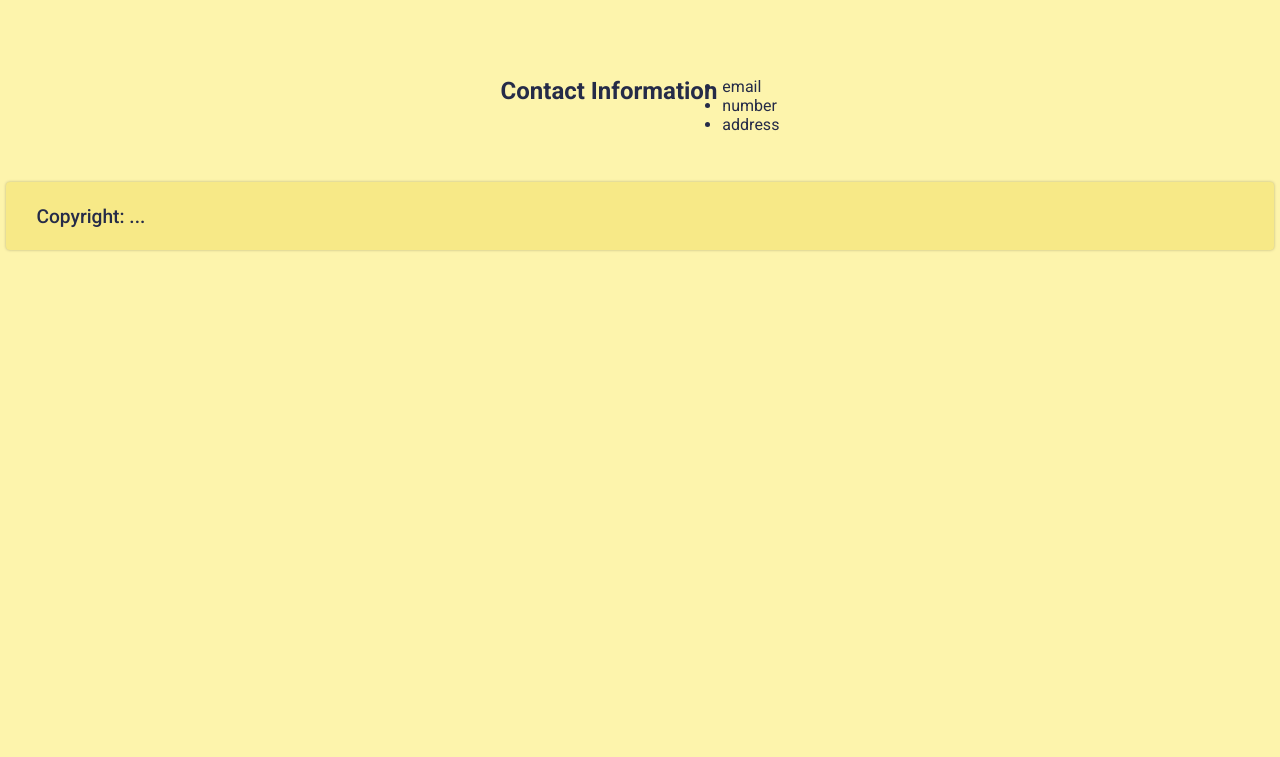
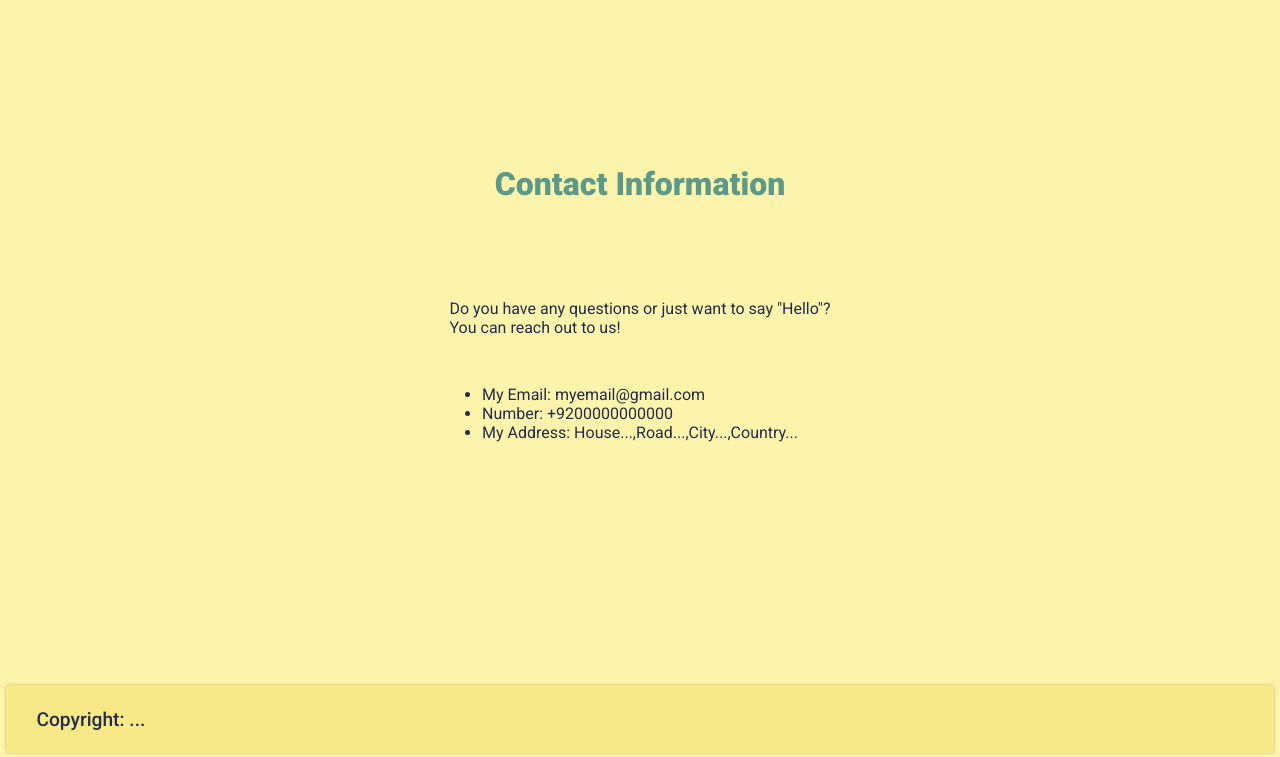
Before and after one commit to Al-Amin-Khan-Shakil/Favorite-Books, a website: page index.html in a window 1280 px wide. Shown: the part 1163-1920 px from the top of the page. Before the commit the page ends 1417 px from the top, so only its background shows below. Drawn offline with Linux system fonts and the light colour scheme.

Commit message:
Created contact section

```diff
--- a/CSS/style.css
+++ b/CSS/style.css
@@ -68,7 +68,7 @@ body {
 }
 
 .menu-list:hover {
-  color:#5b9a8b;
+  color: #16814f;
 }
 
 .menu-list:last-child {
@@ -263,6 +263,24 @@ body {
   justify-content: center;
   align-items: center;
   width: 100vw;
+  height: 70vh;
+}
+
+.contact-container {
+  display: flex;
+  flex-direction: column;
+  justify-content: flex-start;
+  align-items: center;
+  width: 70vw;
+  height: 60vh;
+  row-gap: 6vh;
+}
+
+.contact-title {
+  font-size: 2rem;
+  font-weight: 800;
+  color: #5b9a8b;
+  margin: 6vh 0;
 }
 
 #footer-section {
--- a/JavaScript/script.js
+++ b/JavaScript/script.js
@@ -6,6 +6,7 @@ const contactInfo = document.getElementById('contact-link');
 const bookList = document.getElementById('book-list');
 const addNewSection = document.getElementById('add-new-section');
 const contactSection = document.getElementById('contact-section');
+const dateHolder = document.getElementById('date');
 
 class Book {
   constructor(title, author) {
@@ -90,25 +91,20 @@ class Book {
     bookList.style.display = 'flex';
     addNewSection.style.display = 'none';
     contactSection.style.display = 'none';
-    list.style.color = 'hsl(0, 95%, 59%)';
-    console.log('Show List');
   }
 
   static showForm() {
     bookList.style.display = 'none';
     addNewSection.style.display = 'flex';
     contactSection.style.display = 'none';
-    addNewBtn.style.color = 'hsl(0, 95%, 59%)';
-    console.log('Show Form');
   }
 
   static showContact() {
     bookList.style.display = 'none';
     addNewSection.style.display = 'none';
     contactSection.style.display = 'flex';
-    contactInfo.style.color = 'hsl(0, 95%, 59%)';
-    console.log('Show Contact');
   }
+
 }
 
 addBTN.addEventListener('click', (e) => {
@@ -118,6 +114,8 @@ addBTN.addEventListener('click', (e) => {
   Book.createDynamicBooks();
 });
 
+const currentDate = new Date();
+dateHolder.innerHTML = currentDate;
 list.addEventListener('click', Book.showList);
 addNewBtn.addEventListener('click', Book.showForm);
 contactInfo.addEventListener('click', Book.showContact);
--- a/index.html
+++ b/index.html
@@ -22,7 +22,7 @@
       </div>
     </nav>
     <div id="date">
-      8/10/2023
+
     </div>
   </header>
 
@@ -61,12 +61,16 @@
     </section>
 
     <section id="contact-section">
-      <div class="content-container">
-        <h2>Contact Information</h2>
+      <div class="contact-container">
+        <h2 class="contact-title">Contact Information</h2>
+        <div class="question">
+          <p>Do you have any questions or just want to say "Hello"?</p>
+          <p>You can reach out to us!</p>
+        </div>
         <ul id="info-container">
-          <li class="infolist">email</li>
-          <li class="infolist">number</li>
-          <li class="infolist">address</li>
+          <li class="infolist">My Email: myemail@gmail.com</li>
+          <li class="infolist">Number: +9200000000000</li>
+          <li class="infolist">My Address: House...,Road...,City...,Country...</li>
         </ul>
       </div>
     </section>
```
